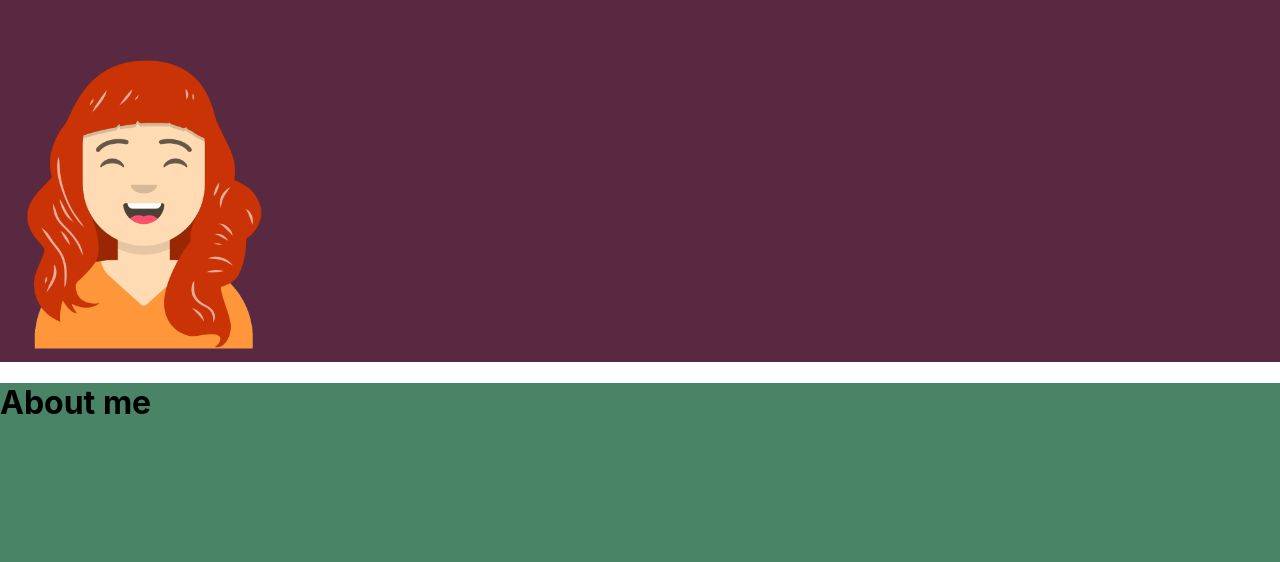
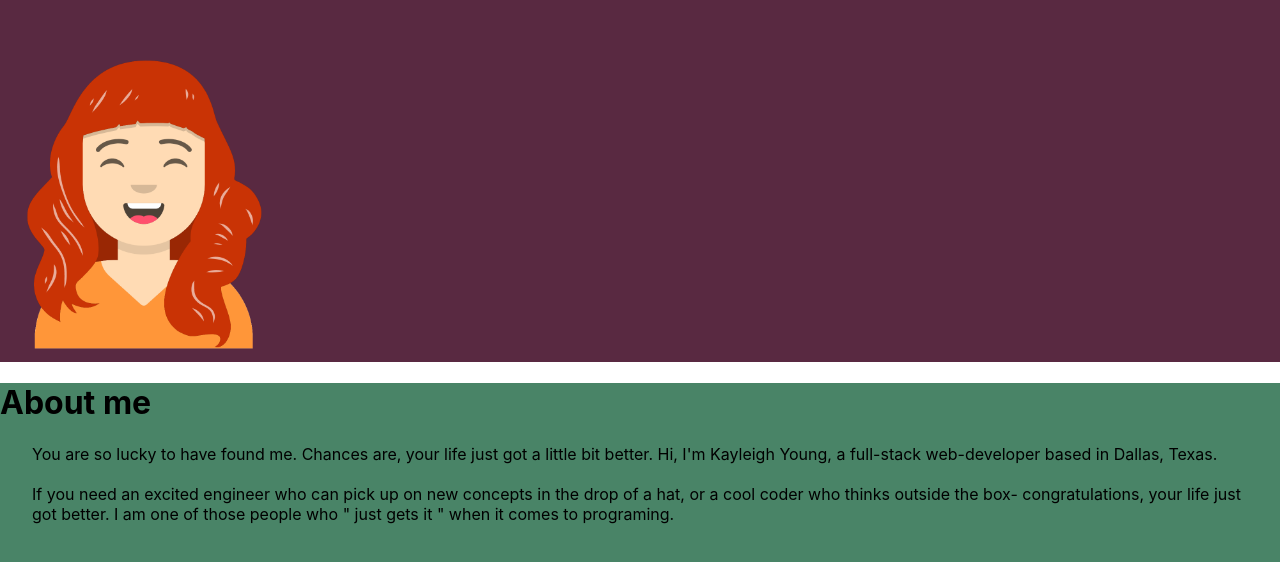
Before and after one commit to kayleighkat98/portfolio-client, a React (Create React App) app: page / in a window 1280 px wide. Shown: the part 438-1000 px from the top of the page. Built offline with nearby package versions, Linux system fonts and the light colour scheme.

Commit message:
start bio paragraph

```diff
--- a/src/components/Bio.js
+++ b/src/components/Bio.js
@@ -6,6 +6,16 @@ class Bio extends Component {
         return(
             <div className='container'>
                <h1>About me</h1>
+               <p>
+                   You are so lucky to have found me.
+                   Chances are, your life just got a little bit better.
+                   Hi, I'm Kayleigh Young, a full-stack web-developer based in Dallas, Texas.
+                </p>
+                <br/>
+                <p>
+                    If you need an excited engineer who can pick up on new concepts in the drop of a hat, or a cool coder who thinks outside the box- congratulations, your life just got better.
+                    I am one of those people who " just gets it " when it comes to programing.
+                </p>
             </div>
         );
     }
```
